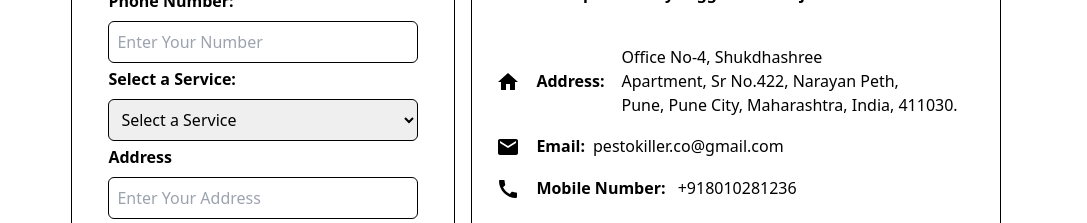
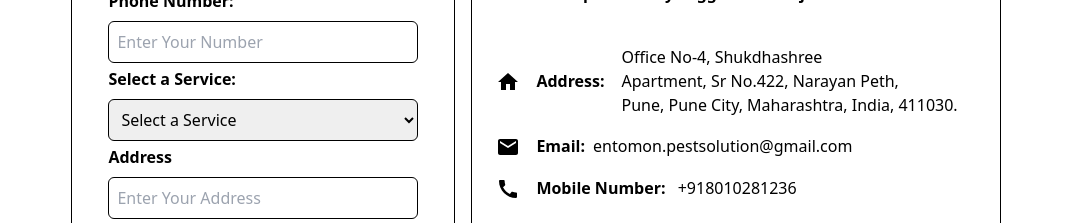
Before and after one commit to Avishkar2004/Entomon-Pest-Solutions-, a React (Create React App) app: page / in a window 1280 px wide. Shown: the part 860-1083 px from the top of the page, without its empty margins (96-1183 px from the left). Built offline with nearby package versions, Linux system fonts and the light colour scheme.

Commit message:
Email Modification

```diff
--- a/src/Pages/ServiceBook.jsx
+++ b/src/Pages/ServiceBook.jsx
@@ -150,7 +150,7 @@ const ServiceBook = () => {
                   <EmailIcon />
                 </span>
                 <span className="font-bold">Email:</span>
-                pestokiller.co@gmail.com
+                entomon.pestsolution@gmail.com
               </p>
             </div>
             <div className="mb-4 ml-[-12px]">
```
